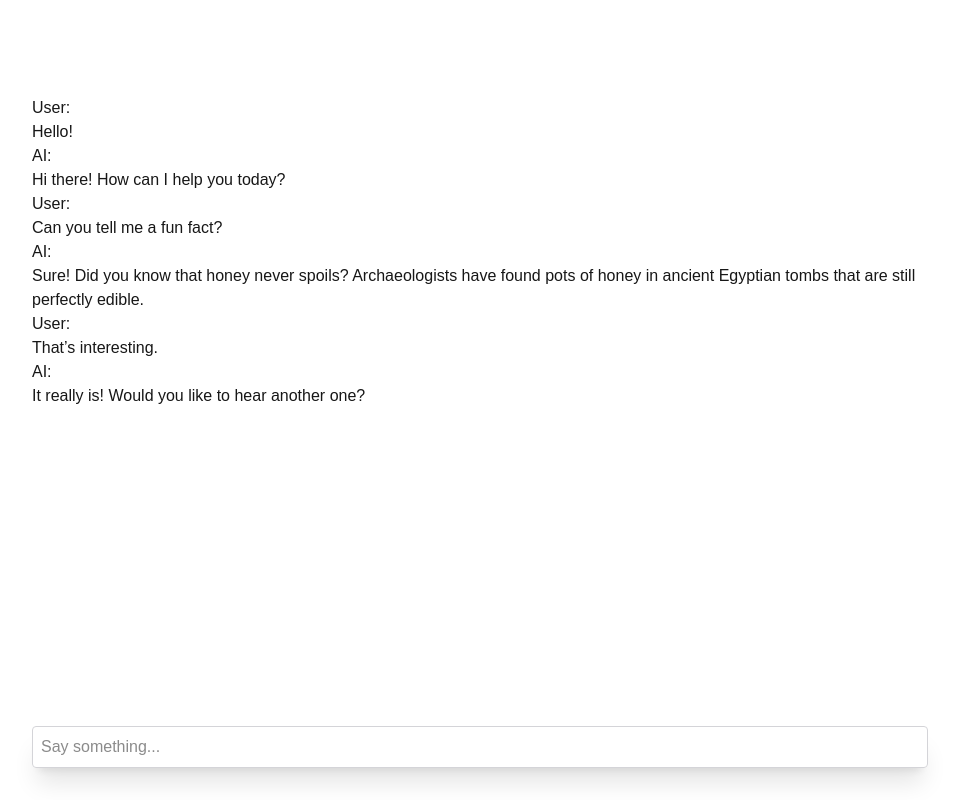
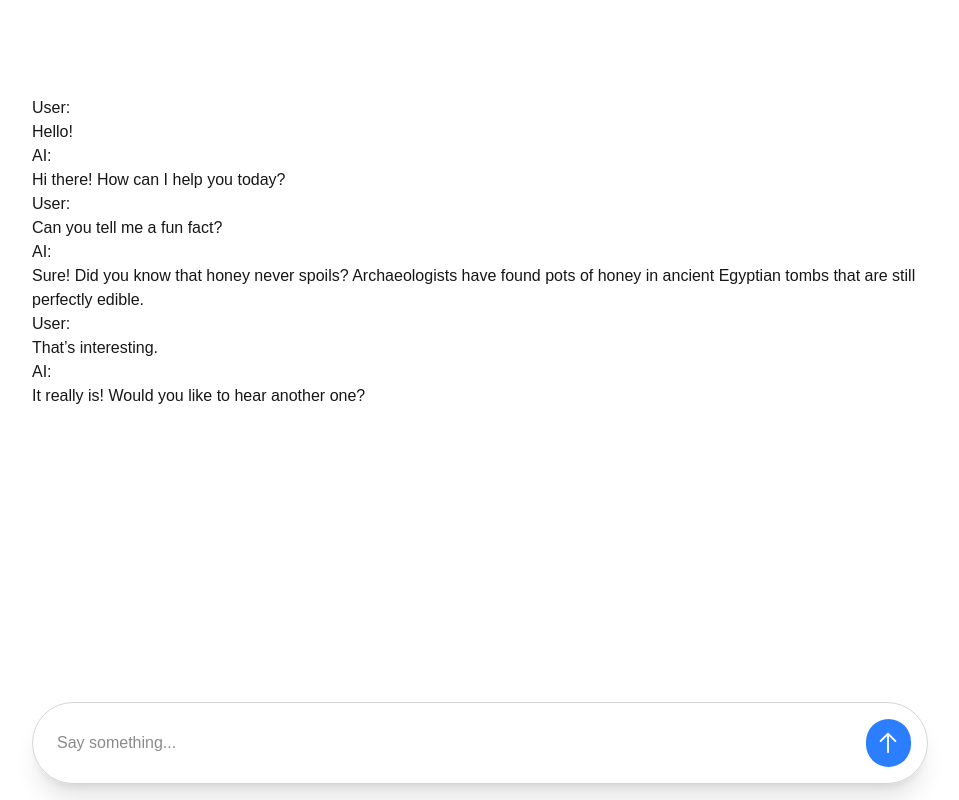
Before and after one commit to gfwx/local-rag-app, a Next.js app: page / in a window 1280 px wide. Shown: the whole page, without its empty margins (160-1119 px from the left). Built offline with nearby package versions, Linux system fonts and the light colour scheme.

Commit message:
textbox ui component implementation + state management

```diff
--- a/src/app/page.tsx
+++ b/src/app/page.tsx
@@ -3,12 +3,14 @@
 import { UIMessage, useChat } from "@ai-sdk/react";
 import { useEffect, useState } from "react";
 import { useMessages } from "@/lib/providers/chatProvider";
+import { ArrowUpIcon } from "@radix-ui/react-icons";
+import { TextBoxButton } from "@/lib/components/textbox_button";
 
 export default function Chat() {
   const [input, setInput] = useState("");
   const [error, setError] = useState<string | null>(null);
 
-  const { messages, sendMessage, setMessages, status } = useChat();
+  const { messages, sendMessage, setMessages, status, stop } = useChat();
   const { history } = useMessages();
 
   useEffect(() => {
@@ -20,12 +22,19 @@ export default function Chat() {
     setError(null);
     const userInput = input;
     try {
-      await sendMessage({ text: userInput });
+      if (userInput.trim() !== "") {
+        await sendMessage({ text: userInput });
+      }
     } catch (err) {
       setError(err instanceof Error ? err.message : "An error occurred");
     } finally {
       setInput("");
     }
+  };
+
+  const handleStop = async (e: React.FormEvent<HTMLFormElement>) => {
+    e.preventDefault();
+    await stop();
   };
 
   return (
@@ -48,15 +57,25 @@ export default function Chat() {
         </div>
       ))}
       {error && <p style={{ color: "red" }}>{error}</p>}
-      <form onSubmit={handleSubmit}>
-        {status !== "ready" && <p color="blue">Loading AI Response</p>}
+      {status !== "ready" && <p color="blue">Loading AI Response</p>}
+
+      <form
+        onSubmit={handleSubmit}
+        className="overflow-clip flex items-center justify-between fixed bottom-4 w-full max-w-4xl p-4 border border-zinc-300 dark:border-zinc-800 rounded-full shadow-xl"
+      >
         <input
-          className="fixed dark:bg-zinc-900 max-w-4xl bottom-0 w-full p-2 mb-8 border border-zinc-300 dark:border-zinc-800 rounded shadow-xl"
+          className="max-w-4xl bottom-0 w-full p-2 focus:outline-none"
           value={input}
           placeholder="Say something..."
           disabled={status !== "ready"}
           onChange={(e) => setInput(e.currentTarget.value)}
         />
+
+        <TextBoxButton
+          status={status}
+          active_handler={handleSubmit}
+          disabled_handler={handleStop}
+        />
       </form>
     </div>
   );
--- /dev/null
+++ b/src/lib/components/textbox_button.tsx
@@ -0,0 +1,51 @@
+"use client";
+
+/**
+ * This is primarily used with the client-side textbox only.
+ * Since it takes event handlers as input, it is not suitable for SSR
+ */
+
+import { ArrowUpIcon, StopIcon } from "@radix-ui/react-icons";
+import * as ai from "ai";
+import { useEffect, useState } from "react";
+
+export const TextBoxButton = ({
+  status,
+  active_handler,
+  disabled_handler,
+}: {
+  status: ai.ChatStatus;
+  active_handler: React.FormEventHandler<HTMLFormElement>;
+  disabled_handler: React.FormEventHandler<HTMLFormElement>;
+}) => {
+  const [ready_state, set_ready_state] = useState(status === "ready");
+  useEffect(() => {
+    set_ready_state(status === "ready");
+  }, [status]);
+
+  if (ready_state) {
+    return (
+      <button
+        type="submit"
+        onClick={(e) =>
+          active_handler(e as unknown as React.FormEvent<HTMLFormElement>)
+        }
+        className="bg-blue-500 w-[48px] h-[48px] rounded-full flex justify-center items-center"
+      >
+        <ArrowUpIcon color="white" width={28} height={28} />
+      </button>
+    );
+  } else {
+    return (
+      <button
+        // @ts-ignore
+        onClick={(e) =>
+          disabled_handler(e as unknown as React.FormEvent<HTMLFormElement>)
+        }
+        className="bg-black w-[48px] h-[48px] rounded-full flex justify-center items-center"
+      >
+        <StopIcon color="white" width={28} height={28} />
+      </button>
+    );
+  }
+};
```
Also changed, not shown: package.json (+4 -3 lines), 1 other file (tests, documents, lock files or other folders).
